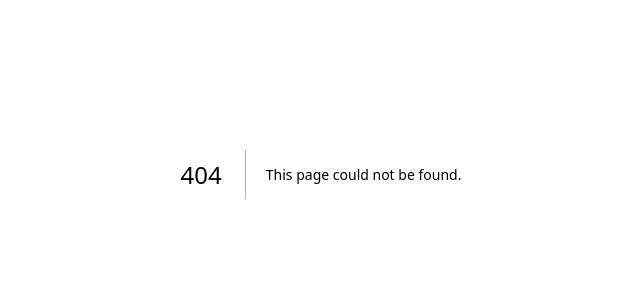
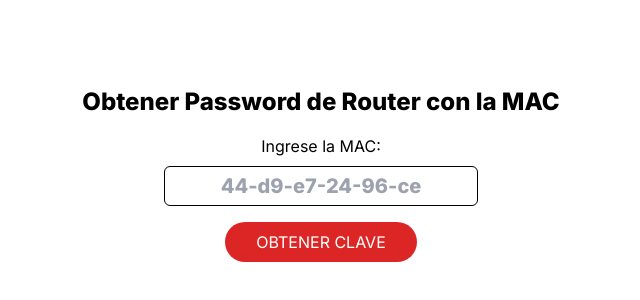
Before and after one commit to royperalta/envivo.top, a Next.js app: page /tools/password-router in a window 1280 px wide. Before the commit this address had no page. Shown: the part 226-526 px from the top of the page, without its empty margins (319-959 px from the left). Built offline with nearby package versions, Linux system fonts and the light colour scheme.

Commit message:
passwor-router

```diff
--- /dev/null
+++ b/src/app/tools/password-router/page.jsx
@@ -0,0 +1,89 @@
+'use client'
+
+import { useState } from "react"
+
+export default function RouterPassword() {
+
+  const [mac, setMac] = useState([])
+  const [resultado, setResultado] = useState('')
+  const handleClick = () => {
+
+    const regex = /^([0-9A-Fa-f]{2}[:-]){5}[0-9A-Fa-f]{2}$/;
+
+    const esValida = regex.test(mac);
+
+    console.log(esValida); // Devolverá true si la MAC es válida, de lo contrario, false
+
+
+    if (esValida) {
+      let arrayMac = ''
+      if (mac.includes("-")) {
+         arrayMac = mac.split("-")
+      } else {
+         arrayMac = mac.split(":")
+      }
+      let tmpclave = ''
+      let claveFinal = ''
+
+      for (let index = 0; index < arrayMac.length / 2; index++) {
+        let primero = arrayMac[index * 2]
+        let segundo = arrayMac[index * 2 + 1]
+        tmpclave += `${segundo}${primero}`
+        console.log(tmpclave)
+      }
+
+      for (let index = 0; index < tmpclave.length; index++) {
+        if (index === 5) {
+          claveFinal += `${tmpclave[index]}@`
+        } else {
+          claveFinal += tmpclave.charAt(index)
+        }
+
+      }
+      console.log(claveFinal)
+      setResultado(`#${claveFinal}*`.toUpperCase())
+    } else {
+      alert('La dirección MAC no tiene el formato correcto')
+    }
+
+
+
+  }
+
+  const handleMac = (event) => {
+    console.log(event.target.value)
+    setMac(event.target.value.trim())
+    setResultado('')
+  }
+
+  return (
+    <div>
+      <div className="vh-100">
+
+        <div className="flex justify-center items-center flex-col h-screen gap-4">
+          <h1 className="text-center text-2xl font-extrabold">Obtener Password de Router con la MAC</h1>
+          <label className="flex flex-col justify-center items-center gap-2">
+            Ingrese la MAC:
+            <input type="text"
+              onChange={handleMac}
+              className="border rounded-md border-black h-[40px] block p-3 text-center text-xl font-extrabold"
+              placeholder="44-d9-e7-24-96-ce"
+            />
+          </label>
+          <button
+            onClick={handleClick}
+            className="bg-red-600 text-center text-white h-10 p-2 rounded-full w-48"
+          >
+            OBTENER CLAVE
+          </button>
+
+          {resultado ? (
+            <div className="bg-green-200 rounded-md p-2">
+              <p>{resultado}</p>
+            </div>
+          ) : ''}
+        </div>
+      </div>
+    </div>
+  )
+}
```
Also changed, not shown: 1 other file (tests, documents, lock files or other folders).
